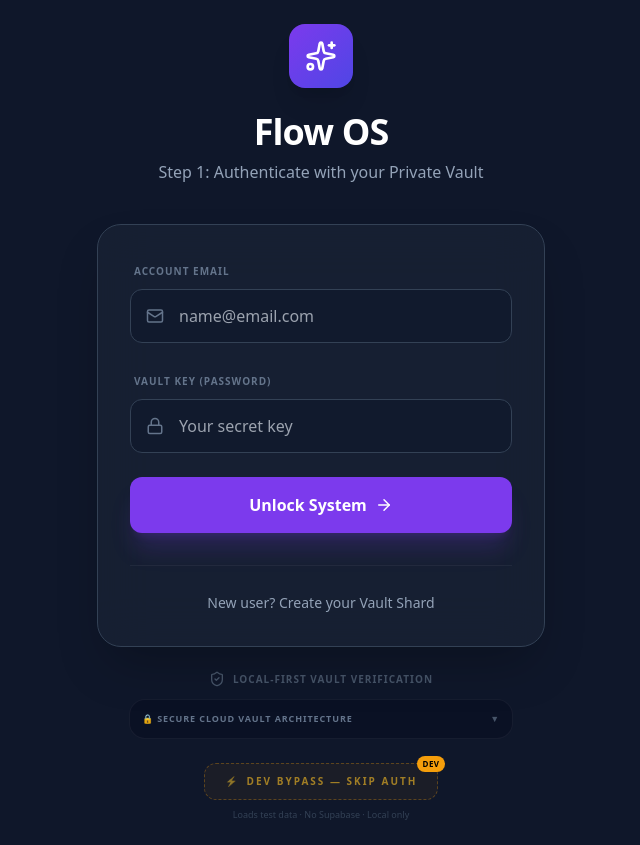
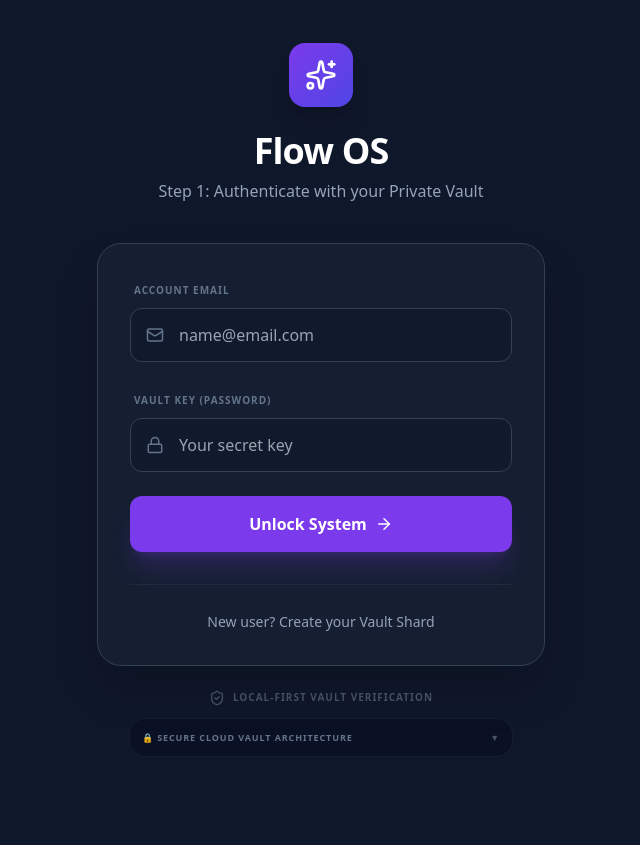
Before and after one commit to jaydev23045-glitch/Habit, a React (Vite) app: page / in a window 1280 px wide. Shown: the whole page, without its empty margins (319-959 px from the left). After the commit the page ends 800 px from the top, so only its background shows below. Built offline with nearby package versions, Linux system fonts and the light colour scheme.

Commit message:
clean: remove dev bypass skip auth logic and mock data generator

```diff
--- a/App.tsx
+++ b/App.tsx
@@ -110,14 +110,9 @@ export default function App() {
           setUserEmail(session.user.email);
           localStorage.setItem('flow-os-auth-email', session.user.email);
         } else {
-          // If we don't have a valid Supabase session, clear email unless dev bypass is active
-          const cachedEmail = localStorage.getItem('flow-os-auth-email');
-          const isDev = cachedEmail === 'developer@flow.os' || cachedEmail === 'dev@test.local';
-          if (!isDev) {
-            setIsAuthenticated(false);
-            setUserEmail('');
-            localStorage.removeItem('flow-os-auth-email');
-          }
+          setIsAuthenticated(false);
+          setUserEmail('');
+          localStorage.removeItem('flow-os-auth-email');
         }
       } catch (e) {
         console.error('[Flow OS] Failed to pull auth session:', e);
@@ -132,12 +127,8 @@ export default function App() {
         setUserEmail(session.user.email);
         localStorage.setItem('flow-os-auth-email', session.user.email);
       } else {
-        const cachedEmail = localStorage.getItem('flow-os-auth-email');
-        const isDev = cachedEmail === 'developer@flow.os' || cachedEmail === 'dev@test.local';
-        if (!isDev) {
-          setIsAuthenticated(false);
-          setUserEmail('');
-        }
+        setIsAuthenticated(false);
+        setUserEmail('');
       }
     });
 
@@ -664,163 +655,7 @@ export default function App() {
     audioService.playAction();
   };
 
-  // ── DEV BYPASS — skips Supabase auth for local testing ──────────────────
-  const handleDevBypass = () => {
-    // Generate 6 months of mock data
-    const tasks: Task[] = [];
-    const archivedTasks: Task[] = [];
-    const reflections: DayReflection[] = [];
-    const workSessions: WorkSession[] = [];
-
-    // We will procedurally generate data day by day for the last 180 days
-    const todayDate = new Date();
-    const todayStr = todayDate.toISOString().split('T')[0];
-
-    const habitHistory1: Record<string, boolean> = {};
-    const habitHistory2: Record<string, boolean> = {};
-    const habitHistory3: Record<string, boolean> = {};
-    const habitHistory4: Record<string, boolean> = {};
-
-    const taskTitles = [
-      { title: 'Refactor state selector hooks', tag: 'Codebase', duration: 45, intensity: 'medium' },
-      { title: 'Write integration test protocols', tag: 'Testing', duration: 60, intensity: 'high' },
-      { title: 'Review security policies in Supabase', tag: 'Security', duration: 30, intensity: 'low' },
-      { title: 'Calibrate canvas charts coordinates', tag: 'Design', duration: 40, intensity: 'medium' },
-      { title: 'Audit database index latency', tag: 'Database', duration: 55, intensity: 'high' },
-      { title: 'Polish settings responsive grids', tag: 'UI Polish', duration: 25, intensity: 'low' }
-    ];
-
-    const workSessionTitles = [
-      'JYJ WORK - Cloud Refactor',
-      'General Coding Sprint',
-      'Admin & Correspondence',
-      'Spaced Learning Review'
-    ];
-
-    for (let i = 180; i >= 0; i--) {
-      const currentDate = new Date();
-      currentDate.setDate(todayDate.getDate() - i);
-      const dateStr = currentDate.toISOString().split('T')[0];
-
-      const isToday = (i === 0);
-
-      // Habits Completion (Procedural streaks)
-      // Morning Workout (80% rate)
-      if (Math.random() < 0.8 && !isToday) habitHistory1[dateStr] = true;
-      // Read 30 Mins (70% rate)
-      if (Math.random() < 0.7 && !isToday) habitHistory2[dateStr] = true;
-      // Meditate (60% rate)
-      if (Math.random() < 0.6 && !isToday) habitHistory3[dateStr] = true;
-      // Deep Work Session (50% rate)
-      if (Math.random() < 0.5 && !isToday) habitHistory4[dateStr] = true;
-
-      // 75% chance of activity on any past day
-      if (Math.random() < 0.75 || isToday) {
-        // Generate 2-4 tasks for this day
-        const numTasks = Math.floor(Math.random() * 3) + 2;
-        for (let t = 0; t < numTasks; t++) {
-          const tTemplate = taskTitles[Math.floor(Math.random() * taskTitles.length)];
-          const completed = isToday ? (t === 0) : true; // Today has 1 completed, others incomplete
-          const completedAt = completed ? new Date(currentDate.getTime() + t * 3600000).toISOString() : undefined;
-
-          const taskObj: Task = {
-            id: uuidv4(),
-            title: tTemplate.title,
-            time: `${10 + t}:00`,
-            date: dateStr,
-            completed,
-            type: 'task',
-            priority: t === 0 ? 'high' : t === 1 ? 'medium' : 'low',
-            tag: tTemplate.tag,
-            actualDuration: completed ? tTemplate.duration : undefined,
-            completedAt,
-            intensity: tTemplate.intensity as any
-          };
-
-          if (isToday) {
-            tasks.push(taskObj);
-          } else {
-            archivedTasks.push(taskObj);
-          }
-        }
-
-        // Generate 1-2 work stopwatch sessions
-        if (!isToday) {
-          const numSessions = Math.random() < 0.5 ? 1 : 2;
-          for (let s = 0; s < numSessions; s++) {
-            const durationSecs = Math.floor(Math.random() * 3600) + 1200; // 20 mins to 1.3 hours
-            const startMs = currentDate.getTime() + (s * 4 * 3600000); // spread out
-
-            workSessions.push({
-              id: uuidv4(),
-              details: workSessionTitles[Math.floor(Math.random() * workSessionTitles.length)],
-              durationSeconds: durationSecs,
-              startedAt: new Date(startMs).toISOString(),
-              endedAt: new Date(startMs + durationSecs * 1000).toISOString()
-            });
-          }
-        }
-
-        // Generate Day Reflection reviews
-        if (!isToday) {
-          reflections.push({
-            date: dateStr,
-            wins: 'Successfully completed primary sprint goals.',
-            blockers: Math.random() < 0.3 ? 'Minor compilation delays.' : '',
-            mood: Math.random() < 0.2 ? 'Neutral' : 'Good',
-            energy: Math.random() < 0.3 ? 'Medium' : 'High',
-            quality: Math.floor(Math.random() * 3) + 7, // 7 to 10 rating
-            summary: 'A highly productive session verifying data-flow integrations.'
-          });
-        }
-      }
-    }
-
-    // Set today completions for habits
-    habitHistory1[todayStr] = true;
-    habitHistory3[todayStr] = true;
-
-    const testData: AppData = {
-      tasks,
-      habits: [
-        { id: uuidv4(), title: 'Morning Workout', streak: 18, completed: true, type: 'habit', history: habitHistory1, velocity: 88, attribute: 'STR', baseXp: 20 },
-        { id: uuidv4(), title: 'Read 30 Minutes', streak: 0, completed: false, type: 'habit', history: habitHistory2, velocity: 72, attribute: 'INT', baseXp: 15 },
-        { id: uuidv4(), title: 'Meditate', streak: 4, completed: true, type: 'habit', history: habitHistory3, velocity: 58, attribute: 'REC', baseXp: 10 },
-        { id: uuidv4(), title: 'Deep Work Session', streak: 0, completed: false, type: 'habit', history: habitHistory4, velocity: 52, attribute: 'FOC', baseXp: 25 },
-      ],
-      topics: [
-        { id: uuidv4(), title: 'React Advanced Patterns', description: 'Hooks, context, and performance', category: 'Programming', type: 'learning', status: 'active', difficulty: 'hard', priority: 'high', currentStep: 3, nextReviewDate: todayStr, lastReviewDate: null, history: ['learn on yesterday'], totalMinutes: 640, sessions: [] },
-        { id: uuidv4(), title: 'Supabase Internals', description: 'Row-level security policies and real-time triggers', category: 'Database', type: 'learning', status: 'active', difficulty: 'medium', priority: 'medium', currentStep: 2, nextReviewDate: todayStr, lastReviewDate: null, history: [], totalMinutes: 320, sessions: [] },
-      ],
-      potentials: [
-        { id: uuidv4(), title: 'Build a SaaS product', targetDate: '2026-12-31', category: 'idea', status: 'ready', createdAt: new Date().toISOString() },
-      ],
-      user: {
-        name: 'Senior Developer',
-        bio: '6 Months Telemetry Simulation',
-        email: 'developer@flow.os',
-        xp: 18450, // High level XP
-        stats: { STR: 540, INT: 780, WIL: 620, FOC: 910, REC: 490 }, // Higher RPG stats reflecting 6 months
-        freezeInventory: 5,
-        voiceEnabled: false,
-        lastLogin: new Date().toISOString(),
-        emailSettings: { enabled: false, frequency: 'monthly' },
-        cloudConfig: { provider: 'supabase', autoSync: false },
-      },
-      archivedTasks,
-      historicalReports: [],
-      aiHistory: [],
-      reflections,
-      workSessions
-    };
-
-    setData(testData);
-    setUserEmail('dev@test.local');
-    setIsAuthenticated(true);
-    audioService.playSuccess();
-  };
-
-  if (!isAuthenticated) return <Auth onLogin={handleAuth} onDevBypass={handleDevBypass} />;
+  if (!isAuthenticated) return <Auth onLogin={handleAuth} />;
 
   if (!isBooted) return <SystemBoot data={data} onBootComplete={() => setIsBooted(true)} />;
 
--- a/components/Auth.tsx
+++ b/components/Auth.tsx
@@ -4,10 +4,9 @@ import { Mail, Lock, User, ShieldCheck, ArrowRight, Loader2, Sparkles, HelpCircl
 
 interface AuthProps {
   onLogin: (email: string, pass: string, isSignup: boolean) => Promise<void>;
-  onDevBypass?: () => void;
 }
 
-export const Auth: React.FC<AuthProps> = ({ onLogin, onDevBypass }) => {
+export const Auth: React.FC<AuthProps> = ({ onLogin }) => {
   const [isSignup, setIsSignup] = useState(false);
   const [email, setEmail] = useState('');
   const [password, setPassword] = useState('');
@@ -127,21 +126,6 @@ export const Auth: React.FC<AuthProps> = ({ onLogin, onDevBypass }) => {
              </div>
           </details>
         </div>
-
-        {/* DEV BYPASS — remove before production */}
-        {onDevBypass && (
-          <div className="mt-6 text-center">
-            <button
-              onClick={onDevBypass}
-              className="group relative inline-flex items-center gap-2 px-5 py-2.5 rounded-xl border border-dashed border-amber-500/30 bg-amber-500/5 hover:bg-amber-500/10 text-amber-400/60 hover:text-amber-400 text-[10px] font-black uppercase tracking-[0.2em] transition-all duration-300"
-            >
-              <span className="text-amber-500/50 group-hover:text-amber-400 transition-colors">⚡</span>
-              Dev Bypass — Skip Auth
-              <span className="absolute -top-2 -right-2 bg-amber-500 text-black text-[8px] font-black px-1.5 py-0.5 rounded-full uppercase tracking-wider">DEV</span>
-            </button>
-            <p className="text-[9px] text-slate-700 mt-2 font-medium">Loads test data · No Supabase · Local only</p>
-          </div>
-        )}
       </div>
     </div>
   );
```
